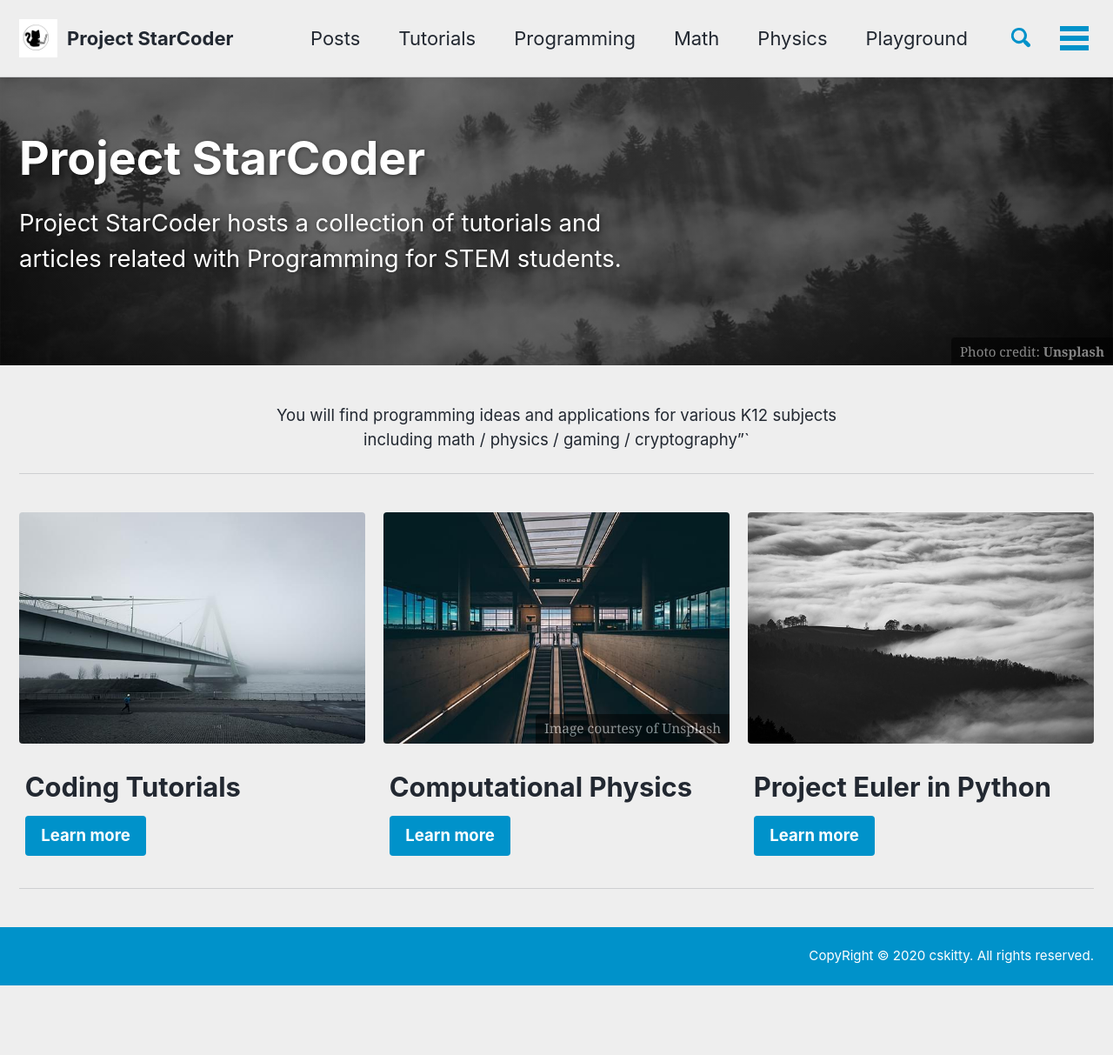
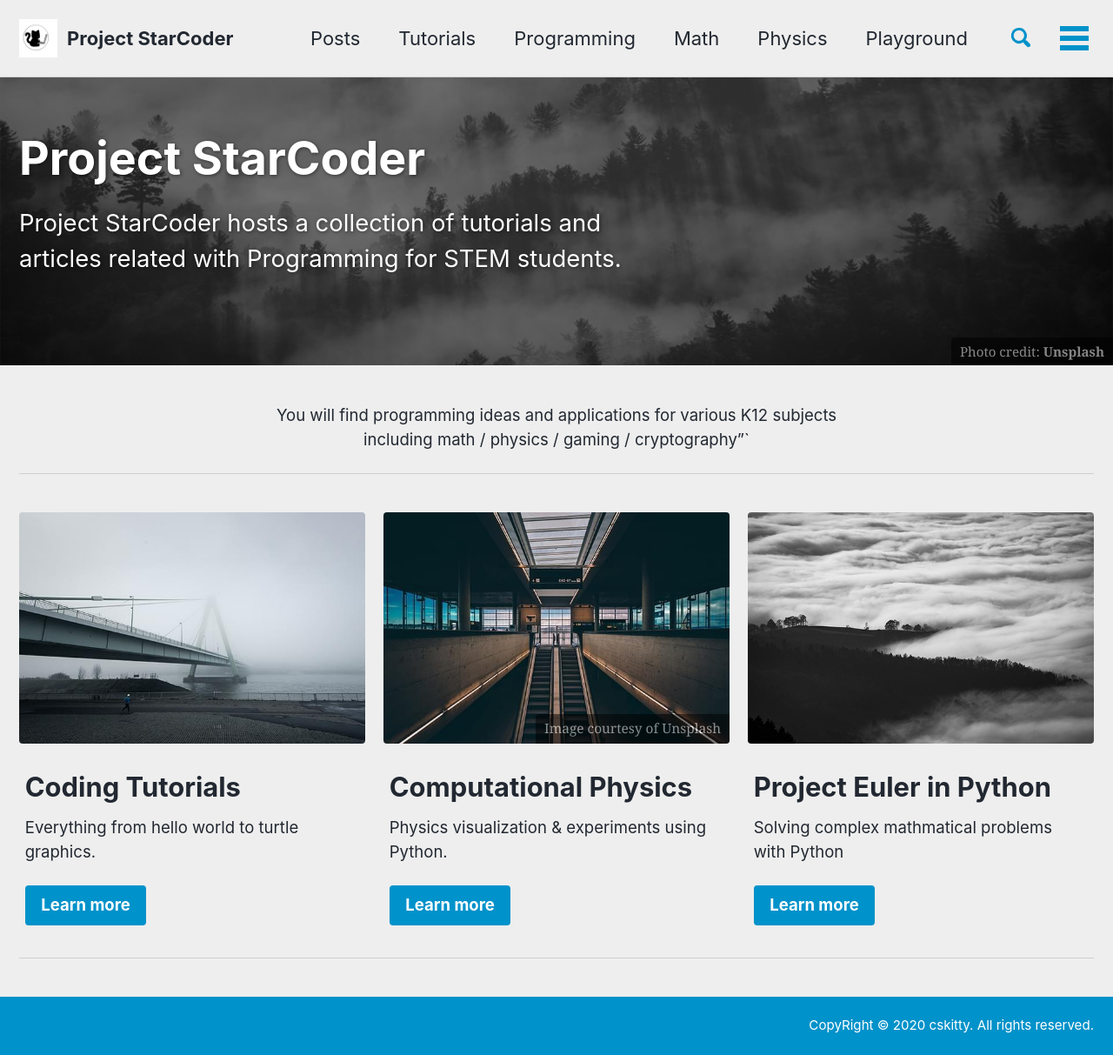
Before and after one commit to cskitty/cskitty.github.io, a Jekyll site: the page built from _pages/home.md, in a window 1280 px wide. Shown: the whole page at 87% size. Built offline with Jekyll 4.4.1, drawn with Linux system fonts in a browser that asks for light colours; cached includes are drawn as plain includes; nearby versions of some CDN libraries; before the commit the page ends 1133 px from its top, so only the background shows below that.

Commit message:
updated landing pages

```diff
--- a/_pages/home.md
+++ b/_pages/home.md
@@ -15,6 +15,7 @@ feature_row:
   - image_path: assets/images/unsplash-gallery-image-4-th.jpg
     alt: "placeholder image 1"
     title: "Coding Tutorials"
+    excerpt: "Everything from hello world to turtle graphics."
     url: "/categories/projects/"
     btn_class: "btn--primary"
     btn_label: "Learn more"
@@ -22,11 +23,13 @@ feature_row:
     image_caption: "Image courtesy of [Unsplash](https://unsplash.com/)"
     alt: "placeholder image 2"
     title: "Computational Physics"
+    excerpt: "Physics visualization & experiments using Python."
     url: "/tags/physics/"
     btn_class: "btn--primary"
     btn_label: "Learn more"
   - image_path: /assets/images/unsplash-gallery-image-3-th.jpg
     title: "Project Euler in Python"
+    excerpt: "Solving complex mathmatical problems with Python"
     url: "/tags/math/"
     btn_class: "btn--primary"
     btn_label: "Learn more"
```
